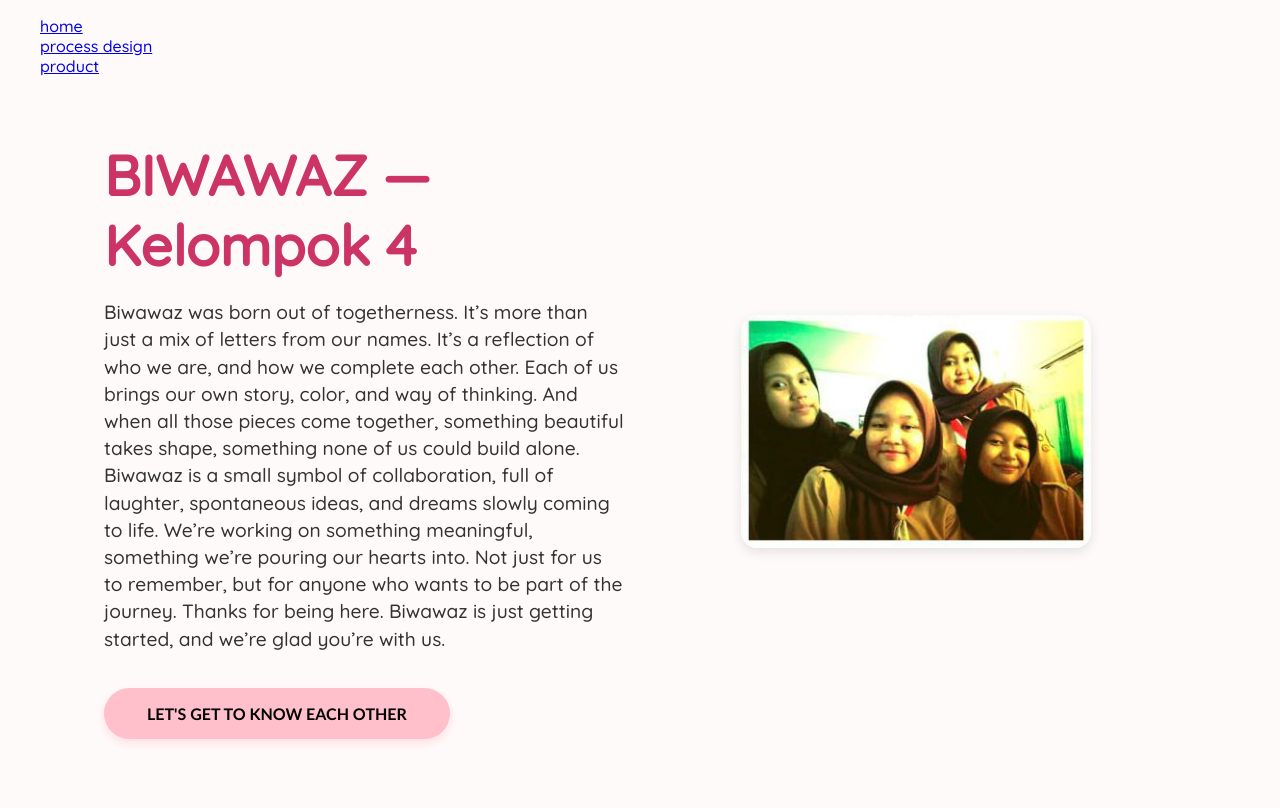
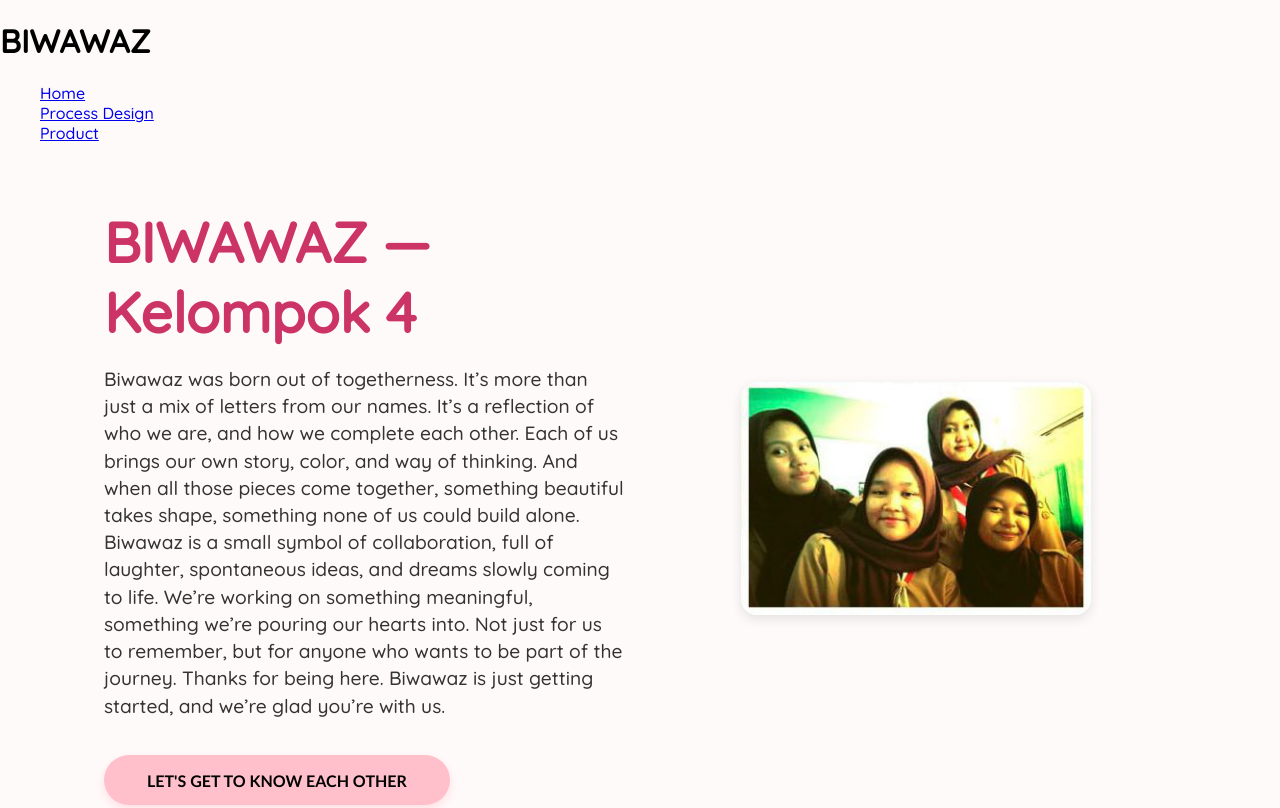
Before and after one commit to biwawaz/biwawaz, a plain HTML site: page index.html in a window 1280 px wide. Shown: the top 808 px of the page. Drawn offline with Linux system fonts and the light colour scheme.

Commit message:
Update index.html

```diff
--- a/index.html
+++ b/index.html
@@ -7,14 +7,18 @@
   <link rel="stylesheet" href="style.css" />
   <link href="https://fonts.googleapis.com/css2?family=Noto+Sans+JP:wght@500&family=Playfair+Display:wght@600&family=Quicksand:wght@500&display=swap" rel="stylesheet">
 </head>
-<body>
-<nav>
-<ul>
-  <li><a href="index.html">home</a></li>
-  <li><a href="dp.html">process design</a></li>
-  <li><a href="produk">product</a></li>
-</ul>
-</nav>
+<header class="navbar-container">
+  <div class="logo">
+    <h1>BIWAWAZ</h1>
+  </div>
+  <nav class="nav-list">
+    <ul>
+      <li><a href="#">Home</a></li>
+      <li><a href="#">Process Design</a></li>
+      <li><a href="#">Product</a></li>
+    </ul>
+  </nav>
+</header>
 
   <main>
     <div class="content">
```
